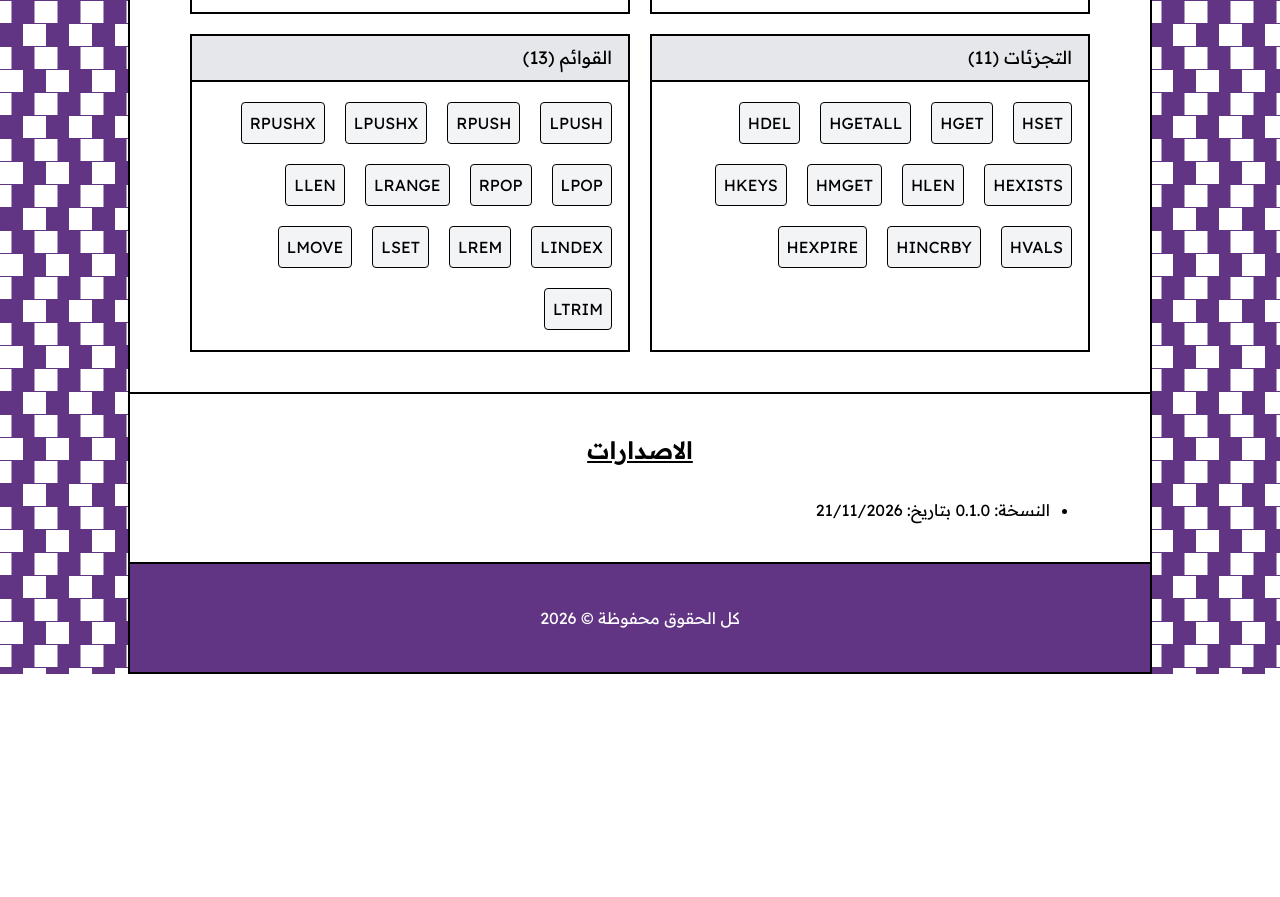
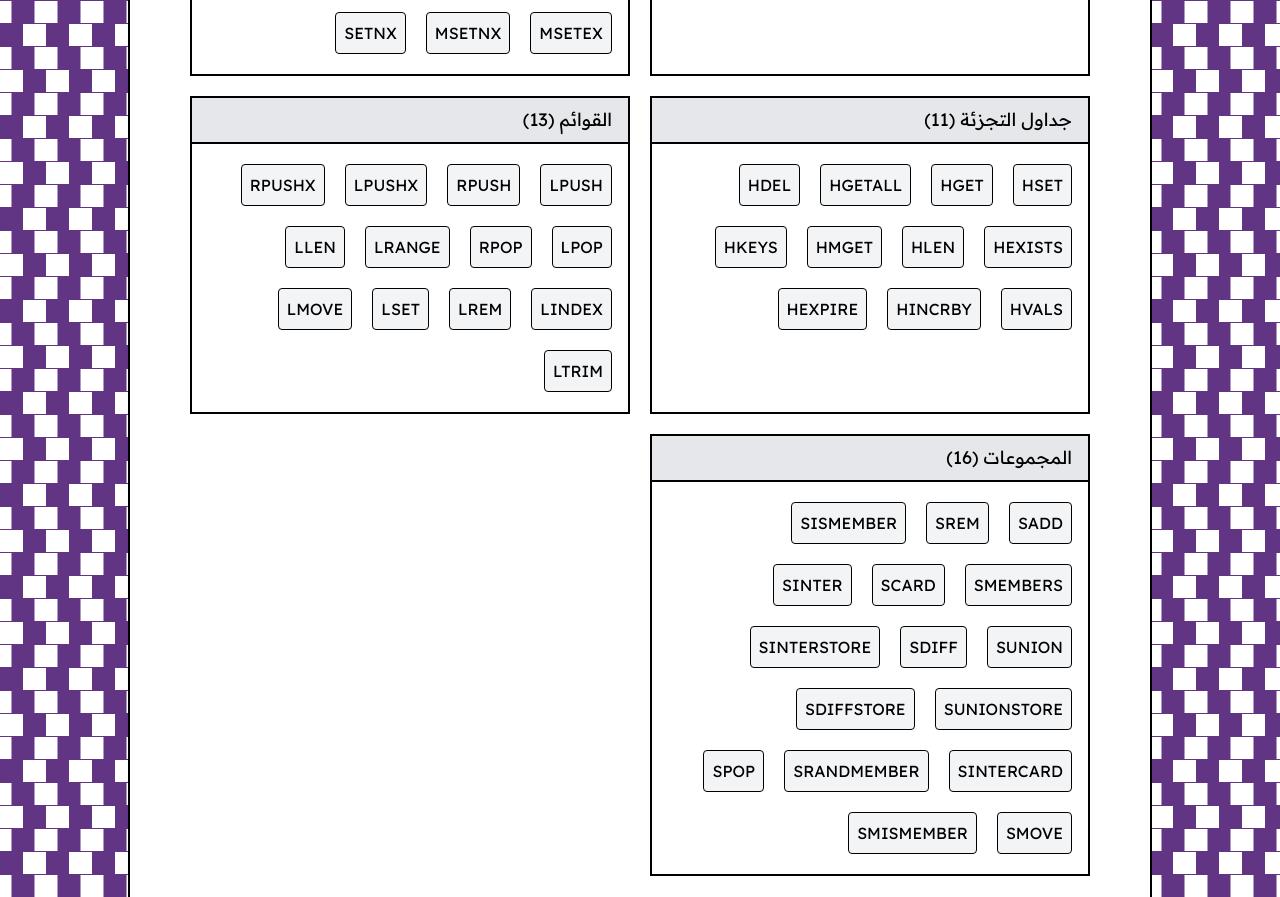
Before and after one commit to aymenhta/dice, a plain HTML site: page docs/index.html in a window 1280 px wide. Shown: the part 1816-2713 px from the top of the page. Before the commit the page ends 2490 px from the top, so only its background shows below. Drawn offline with nearby package versions, Linux system fonts and the light colour scheme.

Commit message:
updated site

```diff
--- a/docs/index.html
+++ b/docs/index.html
@@ -249,7 +249,7 @@
                 <!-- Card -->
                 <div class="border-2">
                     <div class="bg-gray-200 px-4 py-2 border-b-2">
-                        <h4 class="text-lg">السلاسل النصية (16)</h4>
+                        <h4 class="text-lg">السلاسل النصية (19)</h4>
                     </div>
                     <div class="px-4 py-5">
                         <ul class="w-full flex items-center justify-start flex-wrap gap-5 ">
@@ -301,13 +301,22 @@
                             <li class="border-1 bg-gray-100 p-2 rounded-sm">
                                 <a href="#" target="_blank" rel="noopener noreferrer">SETRANGE</a>
                             </li>
+                            <li class="border-1 bg-gray-100 p-2 rounded-sm">
+                                <a href="#" target="_blank" rel="noopener noreferrer">MSETEX</a>
+                            </li>
+                            <li class="border-1 bg-gray-100 p-2 rounded-sm">
+                                <a href="#" target="_blank" rel="noopener noreferrer">MSETNX</a>
+                            </li>
+                            <li class="border-1 bg-gray-100 p-2 rounded-sm">
+                                <a href="#" target="_blank" rel="noopener noreferrer">SETNX</a>
+                            </li>
                         </ul>
                     </div>
                 </div>
                 <!-- Card -->
                 <div class="border-2">
                     <div class="bg-gray-200 px-4 py-2 border-b-2">
-                        <h4 class="text-lg">التجزئات (11)</h4>
+                        <h4 class="text-lg">جداول التجزئة (11)</h4>
                     </div>
                     <div class="px-4 py-5">
                         <ul class="w-full flex items-center justify-start flex-wrap gap-5 ">
@@ -396,6 +405,64 @@
                         </ul>
                     </div>
                 </div>
+                <!-- Card -->
+                <div class="border-2">
+                    <div class="bg-gray-200 px-4 py-2 border-b-2">
+                        <h4 class="text-lg">المجموعات (16)</h4>
+                    </div>
+                    <div class="px-4 py-5">
+                        <ul class="w-full flex items-center justify-start flex-wrap gap-5 ">
+                            <li class="border-1 bg-gray-100 p-2 rounded-sm">
+                                <a href="#" target="_blank" rel="noopener noreferrer">SADD</a>
+                            </li>
+                            <li class="border-1 bg-gray-100 p-2 rounded-sm">
+                                <a href="#" target="_blank" rel="noopener noreferrer">SREM</a>
+                            </li>
+                            <li class="border-1 bg-gray-100 p-2 rounded-sm">
+                                <a href="#" target="_blank" rel="noopener noreferrer">SISMEMBER</a>
+                            </li>
+                            <li class="border-1 bg-gray-100 p-2 rounded-sm">
+                                <a href="#" target="_blank" rel="noopener noreferrer">SMEMBERS</a>
+                            </li>
+                            <li class="border-1 bg-gray-100 p-2 rounded-sm">
+                                <a href="#" target="_blank" rel="noopener noreferrer">SCARD</a>
+                            </li>
+                            <li class="border-1 bg-gray-100 p-2 rounded-sm">
+                                <a href="#" target="_blank" rel="noopener noreferrer">SINTER</a>
+                            </li>
+                            <li class="border-1 bg-gray-100 p-2 rounded-sm">
+                                <a href="#" target="_blank" rel="noopener noreferrer">SUNION</a>
+                            </li>
+                            <li class="border-1 bg-gray-100 p-2 rounded-sm">
+                                <a href="#" target="_blank" rel="noopener noreferrer">SDIFF</a>
+                            </li>
+                            <li class="border-1 bg-gray-100 p-2 rounded-sm">
+                                <a href="#" target="_blank" rel="noopener noreferrer">SINTERSTORE</a>
+                            </li>
+                            <li class="border-1 bg-gray-100 p-2 rounded-sm">
+                                <a href="#" target="_blank" rel="noopener noreferrer">SUNIONSTORE</a>
+                            </li>
+                            <li class="border-1 bg-gray-100 p-2 rounded-sm">
+                                <a href="#" target="_blank" rel="noopener noreferrer">SDIFFSTORE</a>
+                            </li>
+                            <li class="border-1 bg-gray-100 p-2 rounded-sm">
+                                <a href="#" target="_blank" rel="noopener noreferrer">SINTERCARD</a>
+                            </li>
+                            <li class="border-1 bg-gray-100 p-2 rounded-sm">
+                                <a href="#" target="_blank" rel="noopener noreferrer">SRANDMEMBER</a>
+                            </li>
+                            <li class="border-1 bg-gray-100 p-2 rounded-sm">
+                                <a href="#" target="_blank" rel="noopener noreferrer">SPOP</a>
+                            </li>
+                            <li class="border-1 bg-gray-100 p-2 rounded-sm">
+                                <a href="#" target="_blank" rel="noopener noreferrer">SMOVE</a>
+                            </li>
+                            <li class="border-1 bg-gray-100 p-2 rounded-sm">
+                                <a href="#" target="_blank" rel="noopener noreferrer">SMISMEMBER</a>
+                            </li>
+                        </ul>
+                    </div>
+                </div>
             </div>
         </section>
 
```
Also changed, not shown: 1 other file.
